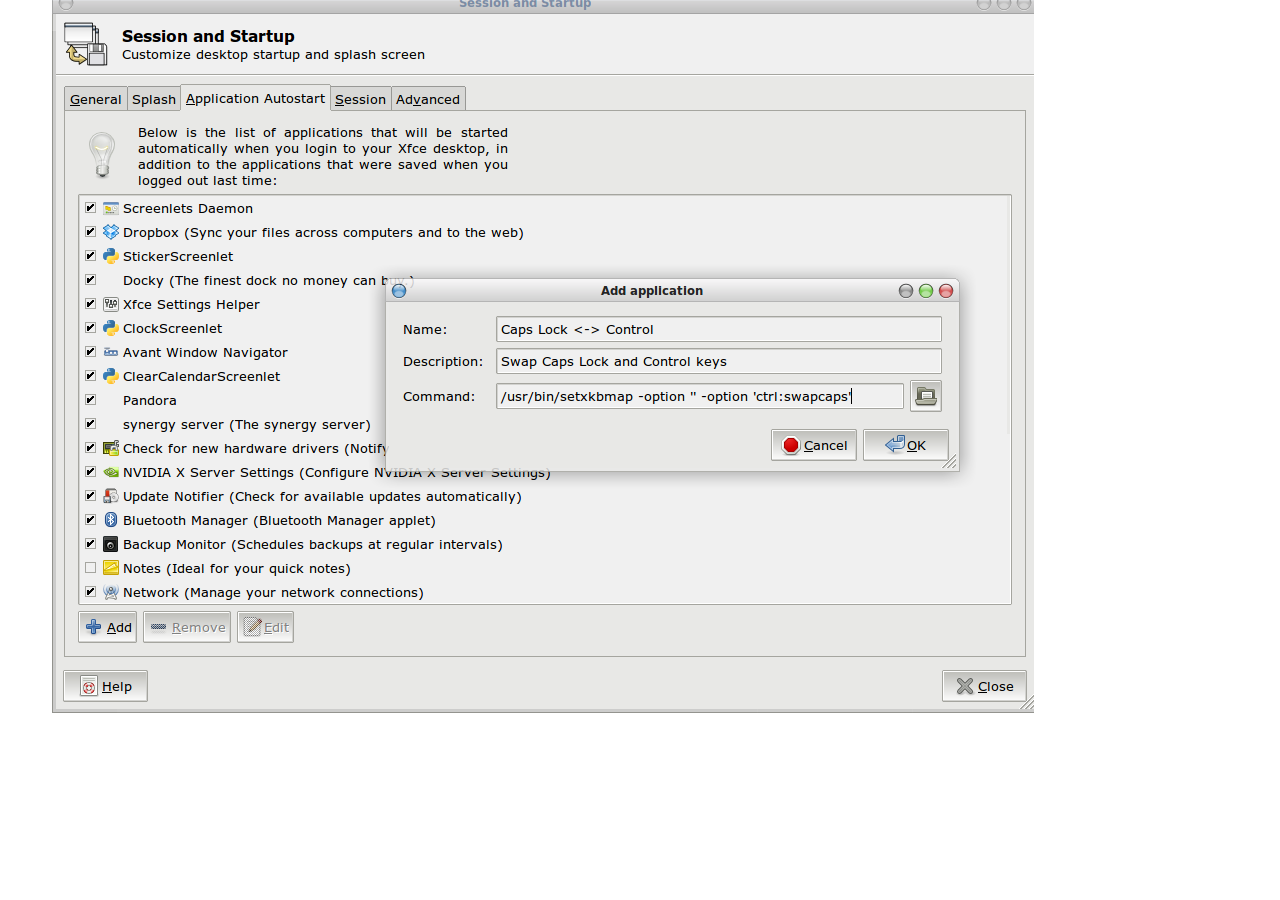
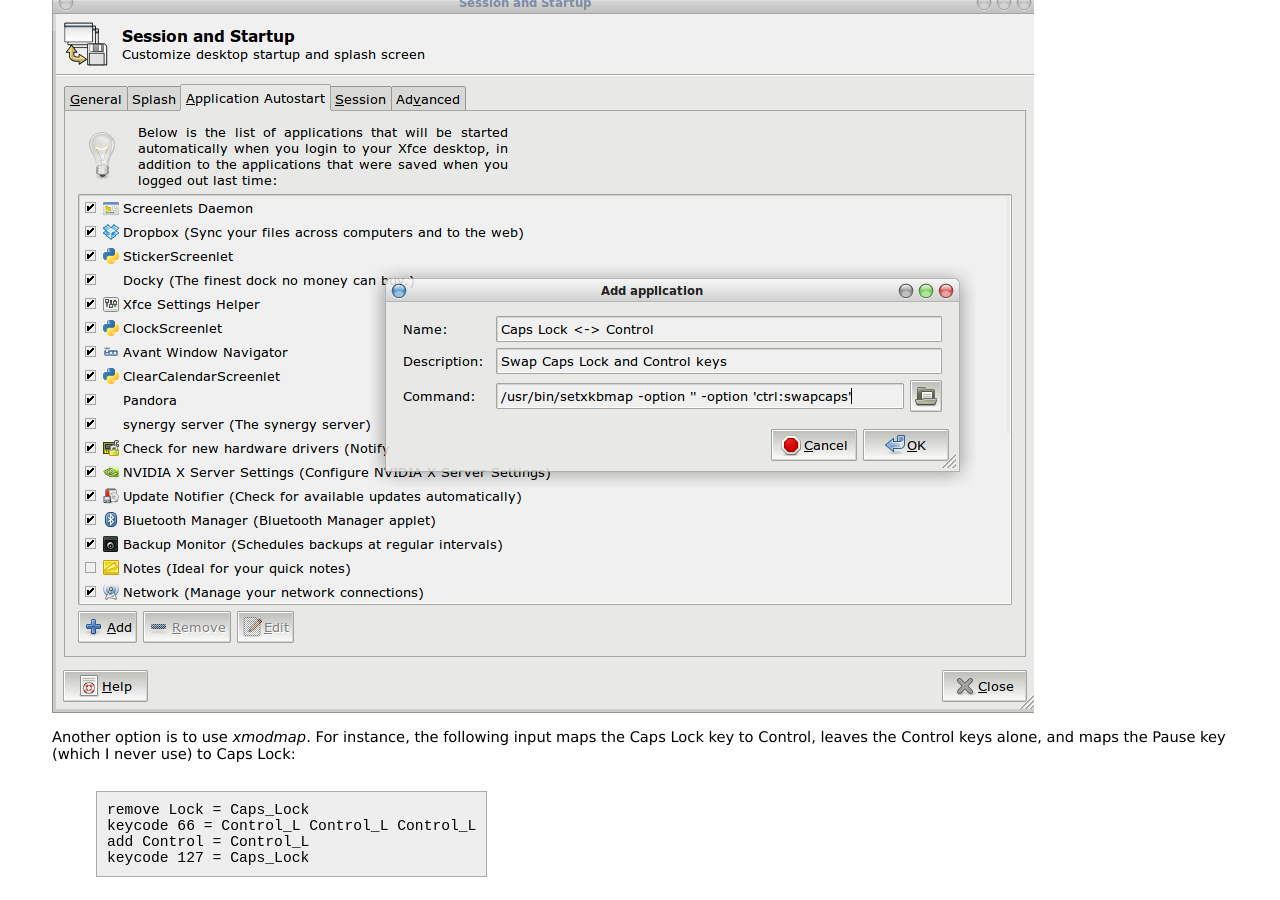
Before and after one commit to bmc/cheat-sheets, a Jekyll site: the page built from xfce.md, in a window 1280 px wide and 900 px high, scrolled down 808 px. Built offline with Jekyll 4.4.1, drawn with Linux system fonts in a browser that asks for light colours; before the commit the page ends 1536 px from its top, so only the background shows below that.

Commit message:
Also, xmodmap

```diff
--- a/xfce.md
+++ b/xfce.md
@@ -38,3 +38,12 @@ To make sure this happens every time XFCE4 comes up, add an entry to
 *Settings > Session and Startup > Application Autostart*, as shown below.
 
 ![Swap Caps Lock and Control](xfce4-caps-control.png)
+
+Another option is to use *xmodmap*. For instance, the following input maps
+the Caps Lock key to Control, leaves the Control keys alone, and maps the Pause
+key (which I never use) to Caps Lock:
+
+    remove Lock = Caps_Lock
+    keycode 66 = Control_L Control_L Control_L
+    add Control = Control_L
+    keycode 127 = Caps_Lock
```
